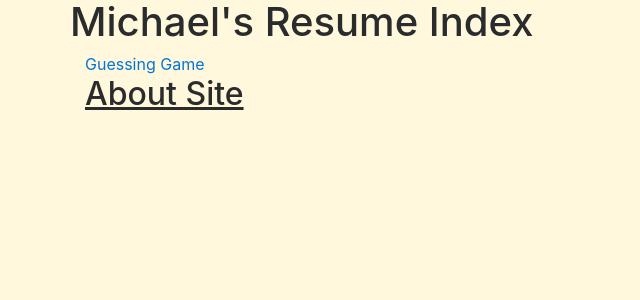
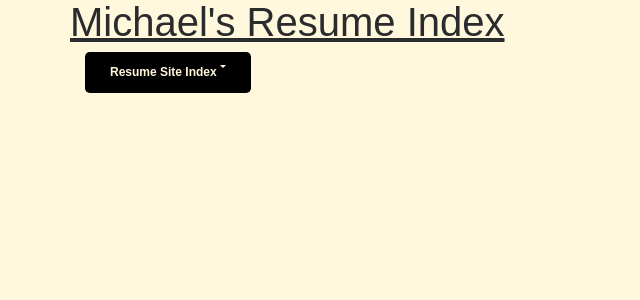
Before and after one commit to michaelborlandKeys/resume-project, a PHP site: page / in a window 1280 px wide. Shown: the top 300 px of the page, without its empty margins (0-640 px from the left). Run offline with PHP 8.4, Linux system fonts and the light colour scheme; some libraries are stand-ins or nearby versions.

Commit message:
got menu sey up for index in general

```diff
--- /dev/null
+++ b/public_html/css/default.css
@@ -0,0 +1,7 @@
+body
+{
+	font-size: 12px;
+	font-family: Arial, Helvetica, sans-serif;
+	background-color: cornsilk;
+
+}
--- a/public_html/css/guessing_game.css
+++ b/public_html/css/guessing_game.css
@@ -1,8 +1,5 @@
 /* Default theme */
-body
-{
-	background-color: cornsilk;
-}
+
 #test_theme_heading
 {
 	color:green;
--- /dev/null
+++ b/public_html/css/index_resume.css
@@ -0,0 +1,60 @@
+
+.btn
+{
+	font-size: 12px;
+    font-weight: bold;
+    background-color:black;
+  	color: cornsilk;
+}
+#main_dropdown_header
+{
+		border:2px solid black;
+		background: #B20000;
+		color:white;
+}
+
+.dropdown-menu
+{
+	background-color:lightgreen;
+	padding-top: 0px;
+	text-decoration: none;
+
+}
+.dropdown-menu ul
+{
+	padding:2px 2px;
+
+}
+
+.dropdown-menu li
+{
+	padding:3px;
+
+}
+
+.dropdown-menu a
+{
+	text-decoration:none;
+	color: black;
+	padding: 3px 3px 3px 3px ;
+
+
+}
+.dropdown-header
+{
+
+	border:2px solid black;
+	background: darkgreen;
+	color:white;
+
+}
+.dropdown-item:hover
+{
+	background-color: darkgrey;
+
+
+}
+.dropdown-item a:hover
+{
+	color: #6773EB;
+}
--- a/public_html/index.html
+++ b/public_html/index.html
@@ -8,21 +8,39 @@
 
 </head>
 <body>
-<div class="container" id="page-header" >
+<div class="container">
      <div class="row">
-         <h1> Michael's Resume Index</h1>
+         <h1 id="page-header" style="text-decoration: underline;"> Michael's Resume Index</h1>
     </div>
         <div class="row" >
-            <div class=" col-sm-3 col-md-6 col-lg-12" id="navigation_index">
-                <a href="guessing_game.html">Guessing Game</a>
-            </div>
-        </div>
-<div class="row">
-  <div class=" col-sm-3 col-md-6 col-lg-12" id="game_description">
-    <h2 class="below_header_container" style="text-decoration: underline;">About Site</h2>
-</div>
+    <div class="col-sm-3 col-md-6 col-lg-12 dropdown" id="nav_button">
+    <button class="btn btn-lg btn-group dropdown-toggle" type="button" id="" data-toggle="dropdown">Resume Site Index
+    <span class="caret"></span></button>
+
+             <ul class="dropdown-menu">
+                 <li class="dropdown-header" id="main_dropdown_header">Developer's Resume Information</li>
+                    <li class="dropdown-item"><a href="about_resume.html">About Developer</a></li>
+                    <li class="dropdown-item"><a href="home.html">Home</a></li>
+                    <li class="dropdown-item"><a href="resume_experience">Experience</a></li>
+                 <li class="dropdown-header">Programs Originally Written in C#</li>
+                    <li class="dropdown-item"><a href="guessing_game.html"> Michael's Guessing Game</a></li>
+                    <li class="dropdown-item"><a href="simple_caluculator.html">Simple Calculator</a></li>
+                    <li class="dropdown-item"><a href="grade_generator.html">Grade Generator</a></li>
+                <li class="dropdown-header" id="python_dropdown_header">Programs Originally in Python</li>
+                <li class="dropdown-header" id="other_dropdown_header">Other Programs written to display other Skills</li>
+                <li class="dropdown-header" id="java_dropdown_header">Programs Originally in Java</li>
+                <li class="dropdown-header" id="capstone_dropdown_header">Capstone Project</li>
+                <li class="dropdown-header" id="college_dropdown_header">Other Sites Developed in College</li>
+                <li class="dropdown-header" id="bottom_menu_header">Resume Site Updates/QnA</li>
+
+
+
+
+            </ul>
+
     </div>
         </div>
+            </div>
 
     <div id="script_loading">
         <!--The below Libraries are being pulled from CDN'S to make transition and upgrade easy -->
@@ -33,7 +51,10 @@
         <script src="https://cdnjs.cloudflare.com/ajax/libs/tether/1.4.0/js/tether.min.js" integrity="sha384-DztdAPBWPRXSA/3eYEEUWrWCy7G5KFbe8fFjk5JAIxUYHKkDx6Qin1DkWx51bBrb" crossorigin="anonymous"></script>
         <script src="https://maxcdn.bootstrapcdn.com/bootstrap/4.0.0-alpha.6/js/bootstrap.min.js" integrity="sha384-vBWWzlZJ8ea9aCX4pEW3rVHjgjt7zpkNpZk+02D9phzyeVkE+jo0ieGizqPLForn" crossorigin="anonymous"></script>
         <!--JavaScript I programmed -->
-        <link rel="stylesheet" type="text/css" href="css/guessing_game.css" />
+
+        <link rel="stylesheet" type="text/css" href="css/index_resume.css" />
+        <link rel="stylesheet" type="text/css" href="css/default.css" />
+
 
     </div>
 
```
Also changed, not shown: public_html/guessing_game.html (+5 -2 lines).
